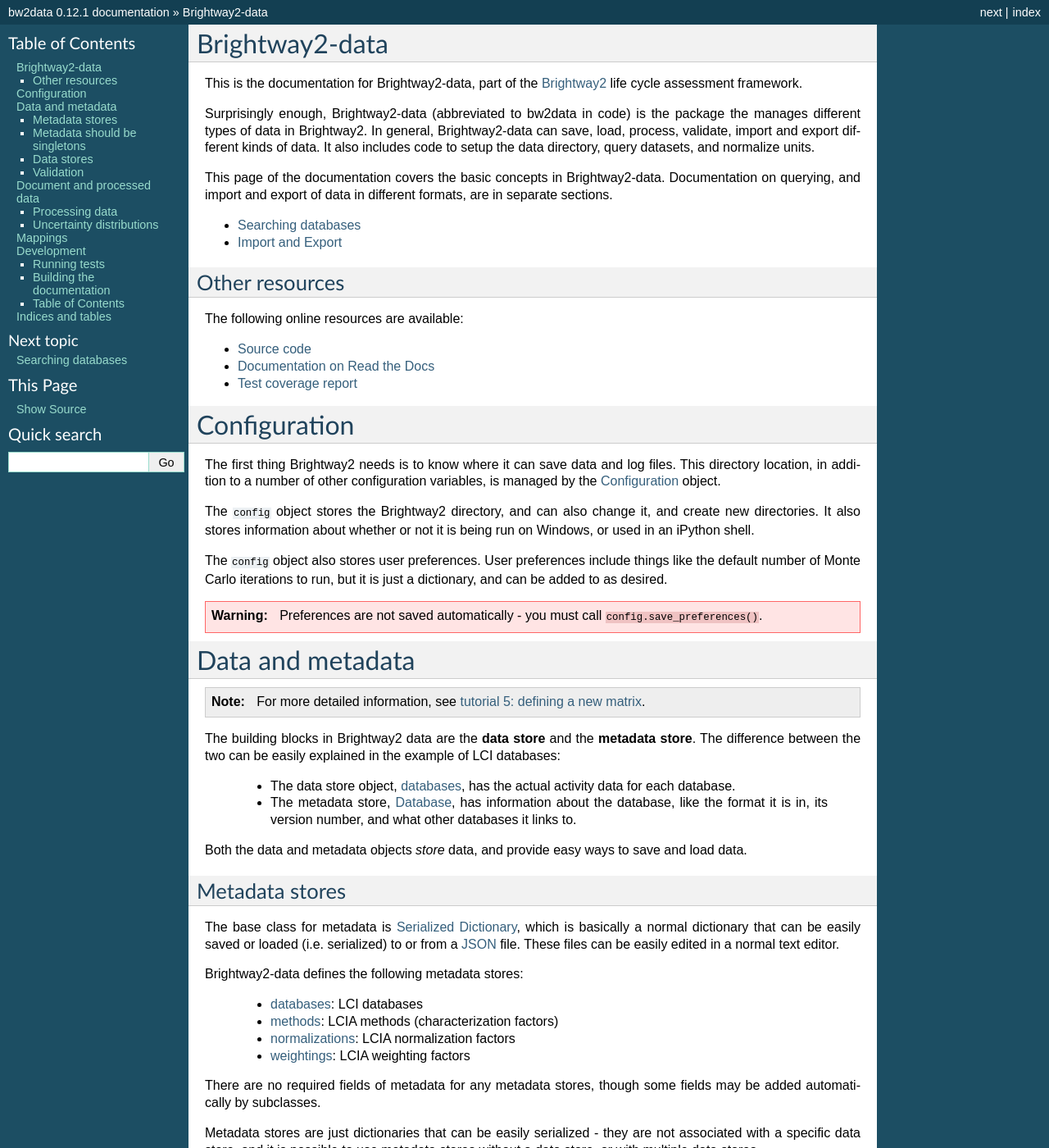
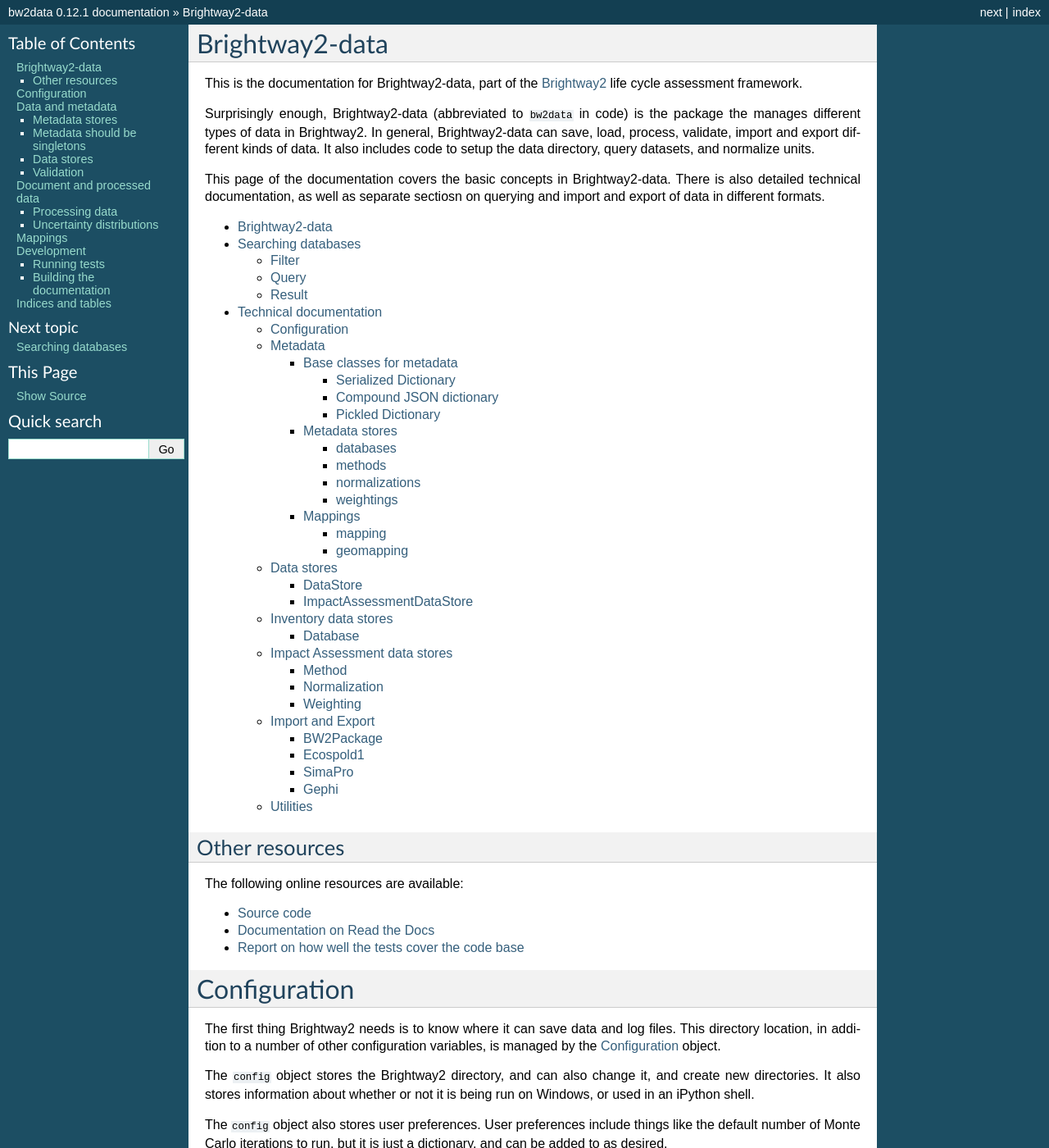
Before and after one commit to brightway-lca/brightway2-data, a Sphinx documentation site: the page built from docs/index.rst, in a window 1280 px wide and 1400 px high. Shown: the whole window at 82% size. Built offline with Sphinx 7.4.7, drawn with Linux system fonts in a browser that asks for light colours; some of the changed text lies outside the part shown.

Commit message:
Some changes to docs

```diff
--- a/docs/index.rst
+++ b/docs/index.rst
@@ -3,15 +3,16 @@
 
 This is the documentation for Brightway2-data, part of the `Brightway2 <http://brightwaylca.org>`_ life cycle assessment framework.
 
-Surprisingly enough, Brightway2-data (abbreviated to bw2data in code) is the package the manages different types of data in Brightway2. In general, Brightway2-data can save, load, process, validate, import and export different kinds of data. It also includes code to setup the data directory, query datasets, and normalize units.
+Surprisingly enough, Brightway2-data (abbreviated to ``bw2data`` in code) is the package the manages different types of data in Brightway2. In general, Brightway2-data can save, load, process, validate, import and export different kinds of data. It also includes code to setup the data directory, query datasets, and normalize units.
 
-This page of the documentation covers the basic concepts in Brightway2-data. Documentation on querying, and import and export of data in different formats, are in separate sections.
+This page of the documentation covers the basic concepts in Brightway2-data. There is also detailed technical documentation, as well as separate sectiosn on querying and import and export of data in different formats.
 
 .. toctree::
-   :maxdepth: 1
+   :maxdepth: 4
 
+   self
    querying
-   io
+   technical
 
 Other resources
 ---------------
@@ -20,7 +21,7 @@
 
 * `Source code <https://bitbucket.org/cmutel/brightway2-data>`_
 * `Documentation on Read the Docs <http://bw2data.readthedocs.org>`_
-* `Test coverage report <http://coverage.brightwaylca.org/data/index.html>`_
+* `Report on how well the tests cover the code base <http://coverage.brightwaylca.org/data/index.html>`_
 
 Configuration
 =============
@@ -32,6 +33,8 @@
 The ``config`` object also stores user preferences. User preferences include things like the default number of Monte Carlo iterations to run, but it is just a dictionary, and can be added to as desired.
 
 .. warning:: Preferences are not saved automatically - you must call ``config.save_preferences()``.
+
+.. _data-and-metadata:
 
 Data and metadata
 =================
@@ -171,15 +174,6 @@
 
 Install `sphinx <http://sphinx.pocoo.org/>`_, and then change to the ``docs`` directory, and run ``make html`` (or ``make.bat html`` in Windows).
 
-Table of Contents
------------------
-
-.. toctree::
-   :maxdepth: 4
-
-   querying
-   technical
-
 Indices and tables
 ==================
 
--- a/docs/metadata.rst
+++ b/docs/metadata.rst
@@ -1,5 +1,11 @@
 Metadata
 ********
+
+.. toctree::
+   :hidden:
+   :maxdepth: 2
+
+   self
 
 Base classes for metadata
 =========================
```
Also changed, not shown: 1 other file.
